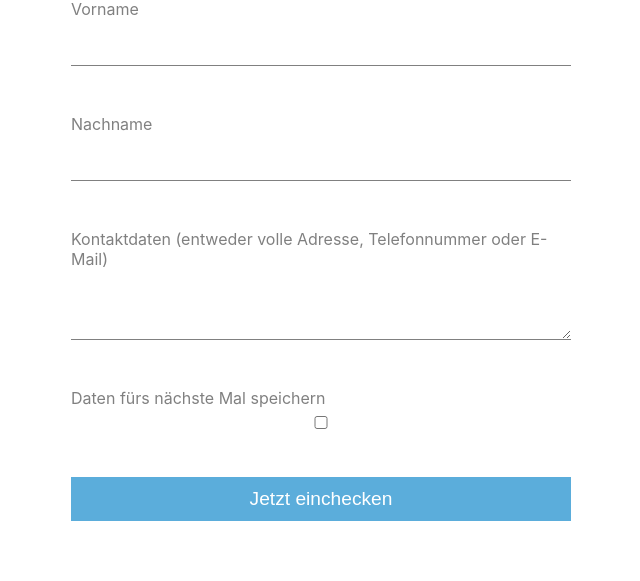
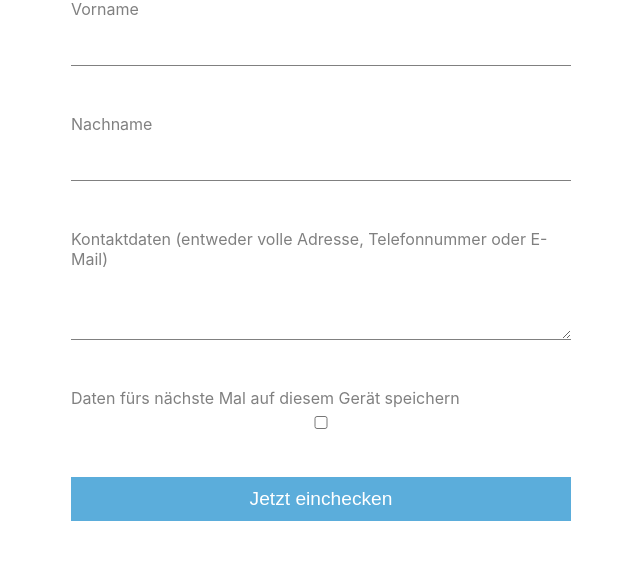
Before and after one commit to gaengeviertel/coronaSignIn, a Flask app: page / in a window 1280 px wide. Shown: the part 174-755 px from the top of the page, without its empty margins (319-959 px from the left). Run offline with Flask 2, Linux system fonts and the light colour scheme.

Commit message:
Improve phrasing

```diff
--- a/src/templates/index.html.jinja2
+++ b/src/templates/index.html.jinja2
@@ -37,7 +37,7 @@
         {{ form.first_name.label }} {{ form.first_name }}
         {{ form.last_name.label }} {{ form.last_name }}
         {{ form.contact_data.label }} {{ form.contact_data }}
-        <label for="save_for_next_time">Daten fürs nächste Mal speichern</label>
+        <label for="save_for_next_time">Daten fürs nächste Mal auf diesem Gerät speichern</label>
         <input id="save_for_next_time" type="checkbox">
         <input type="submit" value="Jetzt einchecken">
     </form>
```
